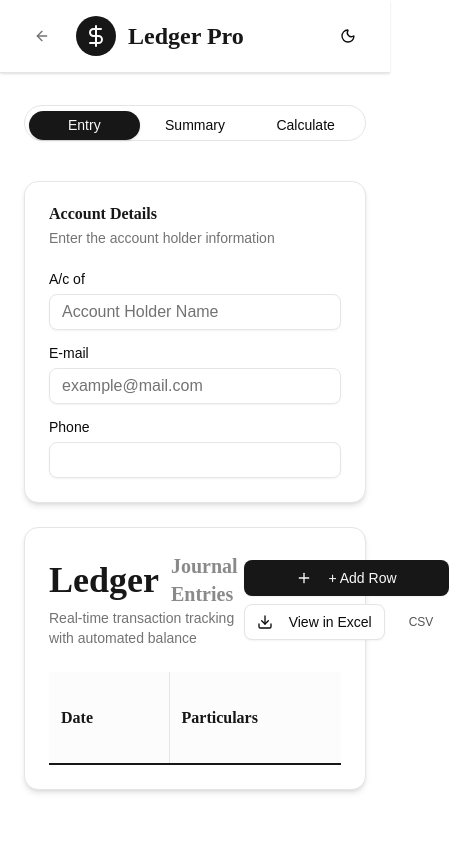
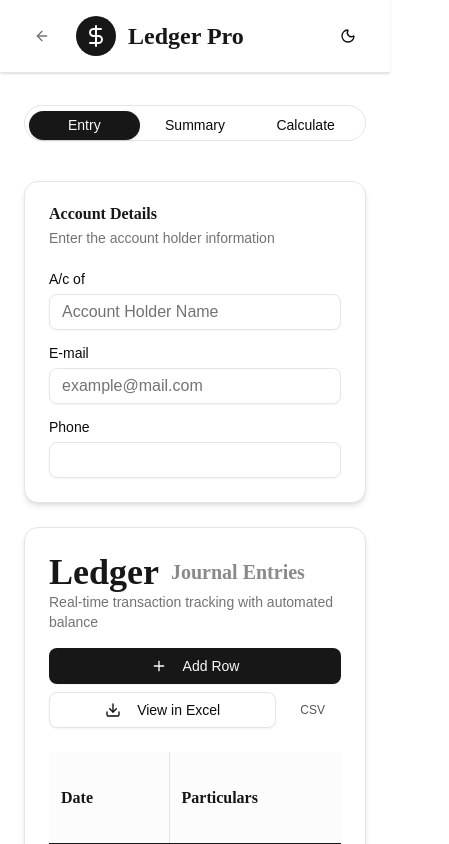
Before and after one commit to anuj123345/Ledger-Pro-, a React (Vite) app: page / in a window 390 px wide. Both pictures are taken after a click on the button "Get Started". Shown: the top 844 px of the page, 449 px wide, since content can reach past the window. Built offline with nearby package versions, Linux system fonts and the light colour scheme.

Commit message:
fix: responsive card header for Add Row to prevent overflow on mobile

```diff
--- a/src/App.tsx
+++ b/src/App.tsx
@@ -468,7 +468,7 @@ const LedgerAutomationApp = () => {
                         </Card>
 
                         <Card className="border-border shadow-md bg-white dark:bg-card">
-                            <CardHeader className="flex flex-row items-center justify-between">
+                            <CardHeader className="flex flex-col sm:flex-row sm:items-center justify-between gap-4 sm:gap-0">
                                 <div>
                                     <CardTitle className="text-primary flex items-center gap-3" style={{ fontFamily: 'Playfair Display, serif' }}>
                                         <span className="text-4xl">Ledger</span>
@@ -476,16 +476,14 @@ const LedgerAutomationApp = () => {
                                     </CardTitle>
                                     <CardDescription>Real-time transaction tracking with automated balance</CardDescription>
                                 </div>
-                                <div className="flex flex-col sm:flex-row gap-2 items-stretch sm:items-center">
-                                    {/* Add Row — shown first on mobile */}
+                                <div className="flex flex-col sm:flex-row gap-2 items-stretch sm:items-center w-full sm:w-auto">
                                     <Button
                                         onClick={addTransaction}
                                         className="transition-all hover:-translate-y-0.5 w-full sm:w-auto"
                                     >
                                         <Plus className="w-4 h-4 mr-2" />
-                                        + Add Row
+                                        Add Row
                                     </Button>
-                                    {/* Export buttons — below Add Row on mobile */}
                                     <div className="flex gap-2">
                                         <Button
                                             onClick={exportToExcel}
```
